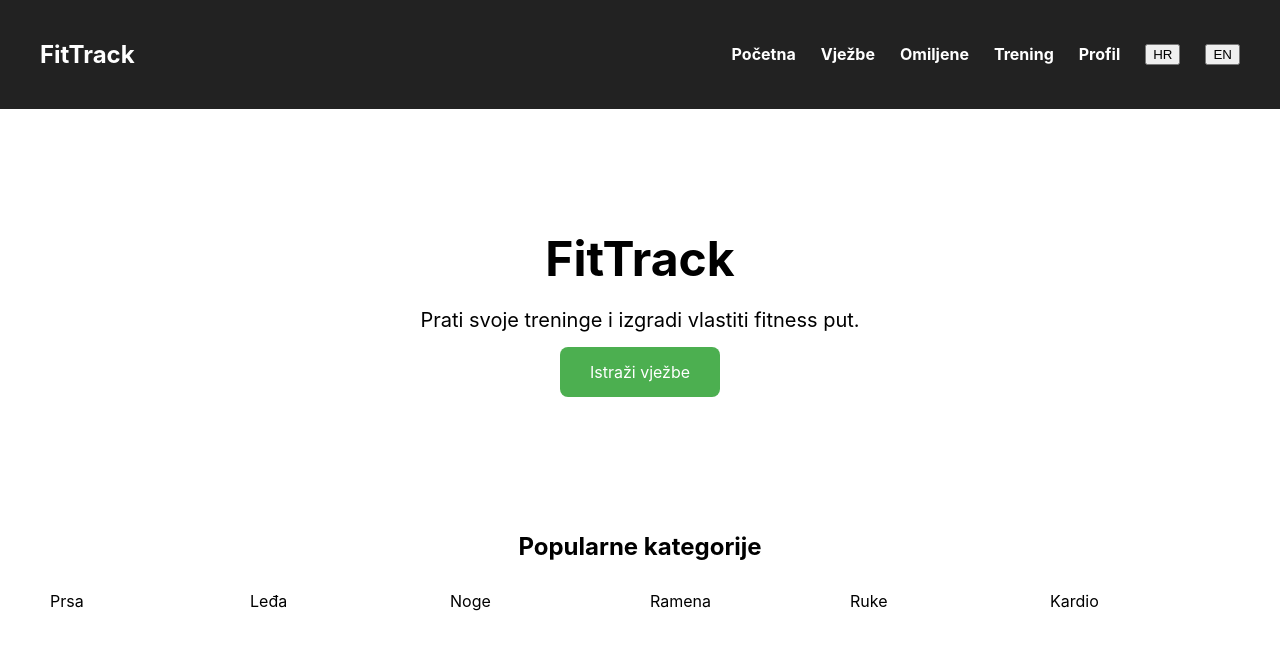
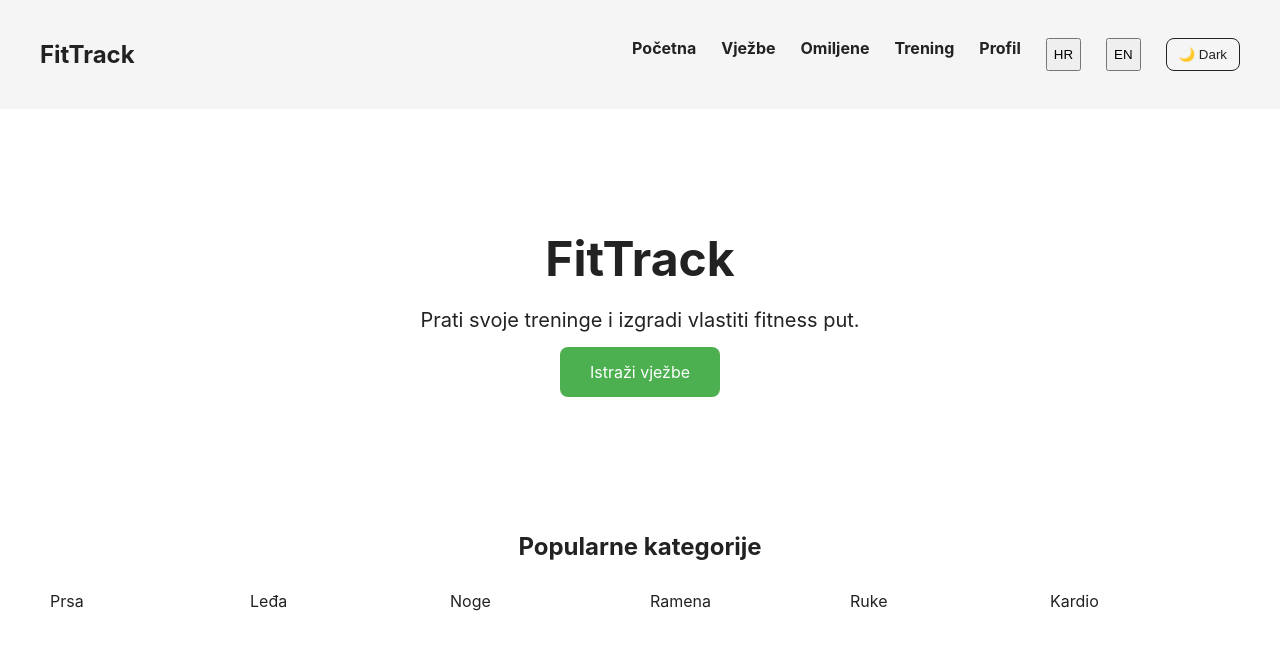
Before and after one commit to ivaarlovic/fitness-app, a React (Create React App) app: page / in a window 1280 px wide. Shown: the top 650 px of the page. Built offline with nearby package versions, Linux system fonts and the light colour scheme.

Commit message:
Added dark or light theme

```diff
--- a/src/components/Categories/Categories.css
+++ b/src/components/Categories/Categories.css
@@ -1,5 +1,7 @@
 .categories{
     padding:50px;
+    background:var(--background-color);
+    color:var(--text-color);
 }
 
 .categories h2{
@@ -14,7 +16,8 @@
 }
 
 .category-card{
-    background:#f3f3f3;
+    background:var(--card-color);
+    color:var(--text-color);
     padding:30px;
     text-align:center;
     border-radius:10px;
--- a/src/components/Hero/Hero.css
+++ b/src/components/Hero/Hero.css
@@ -1,6 +1,8 @@
 .hero{
     text-align:center;
     padding:80px 20px;
+    background:var(--background-color);
+    color:var(--text-color);
 }
 
 .hero h1{
--- a/src/components/Navbar/Navbar.css
+++ b/src/components/Navbar/Navbar.css
@@ -3,11 +3,11 @@
     justify-content:space-between;
     align-items:center;
     padding:20px 40px;
-    background:#222;
+    background:var(--card-color);
 }
 
 .logo{
-    color:white;
+      color:var(--text-color);
 }
 
 .nav-links{
@@ -16,7 +16,7 @@
 }
 
 .nav-links a{
-    color:white;
+    color:var(--text-color);
     text-decoration:none;
     font-weight:bold;
 }
@@ -24,3 +24,11 @@
 .nav-links a:hover{
     color:#4CAF50;
 }
+.theme-button{
+    background:none;
+    border:1px solid var(--text-color);
+    color:var(--text-color);
+    padding:8px 12px;
+    cursor:pointer;
+    border-radius:8px;
+}
--- a/src/components/Navbar/Navbar.jsx
+++ b/src/components/Navbar/Navbar.jsx
@@ -1,14 +1,16 @@
 import { Link } from "react-router-dom";
 import "./Navbar.css";
 import { useTranslation } from "react-i18next";
+import useTheme from "../../hooks/useTheme";
 
 function Navbar() {
 
     const { t, i18n } = useTranslation();
-
     const changeLanguage = (language) => {
         i18n.changeLanguage(language);
     };
+
+    const {theme, toggleTheme} = useTheme();
 
     return(
         <nav className="navbar">
@@ -42,6 +44,10 @@ function Navbar() {
                 <button onClick={() => changeLanguage("en")}>
                     EN
                 </button>
+
+                <button className="theme-button" onClick={toggleTheme}>
+                    {theme === "light" ? "🌙 Dark" : "☀️ Light"}
+                </button>
         </div>
     </nav>
     );
--- /dev/null
+++ b/src/context/ThemeContext.jsx
@@ -0,0 +1,29 @@
+import { createContext, useState, useEffect } from "react";
+
+const ThemeContext = createContext();
+
+function ThemeProvider({children}) {
+    const [theme, setTheme] = useState(() => {
+        return localStorage.getItem("theme") || "light"
+    });
+
+    useEffect(() => {
+        localStorage.setItem("theme", theme);
+    }, [theme]);
+
+    useEffect(() =>{
+        document.body.className = theme;
+    }, [theme]);
+
+    function toggleTheme() {
+        setTheme((currentTheme) =>currentTheme === "light" ? "dark" : "light");
+    }
+
+    return (
+        <ThemeContext.Provider value={{theme, toggleTheme}}>
+            {children}
+        </ThemeContext.Provider>
+    );
+}
+
+export {ThemeContext, ThemeProvider};
--- /dev/null
+++ b/src/hooks/useTheme.js
@@ -0,0 +1,7 @@
+import { useContext } from "react";
+import { ThemeContext} from "../context/ThemeContext";
+
+function useTheme() {
+    return useContext(ThemeContext);
+}
+export default useTheme;
--- a/src/index.css
+++ b/src/index.css
@@ -1,3 +1,15 @@
+body.light {
+    --background-color: #ffffff;
+    --text-color: #222222;
+    --card-color: #f5f5f5;
+}
+
+body.dark {
+    --background-color: #1e1e1e;
+    --text-color: #ffffff;
+    --card-color: #2d2d2d;
+}
+
 body {
   margin: 0;
   font-family: -apple-system, BlinkMacSystemFont, 'Segoe UI', 'Roboto', 'Oxygen',
@@ -5,6 +17,13 @@ body {
     sans-serif;
   -webkit-font-smoothing: antialiased;
   -moz-osx-font-smoothing: grayscale;
+
+  body {
+    background-color: var(--background-color);
+    color: var(--text-color);
+    transition: background-color 0.3s ease,
+                color 0.3s ease;
+}
 }
 
 code {
--- a/src/index.js
+++ b/src/index.js
@@ -3,6 +3,7 @@ import ReactDOM from 'react-dom/client';
 import './index.css';
 import App from './App';
 import StoreContext from './context/StoreContext';
+import { ThemeProvider } from './context/ThemeContext';
 import rootStore from './stores/RootStore';
 import "./i18n";
 
@@ -11,7 +12,9 @@ const root = ReactDOM.createRoot(document.getElementById('root'));
 root.render(
   <React.StrictMode>
     <StoreContext.Provider value={rootStore}>
-      <App />
+      <ThemeProvider>
+        <App />
+      </ThemeProvider>
     </StoreContext.Provider>
   </React.StrictMode>
 
```
Also changed, not shown: src/hooks/useLocalStorage.js (deleted, +0 -19 lines).
